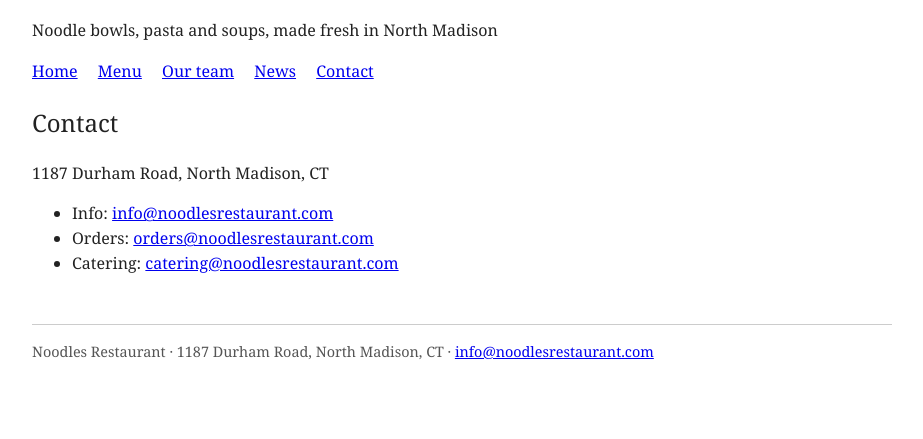
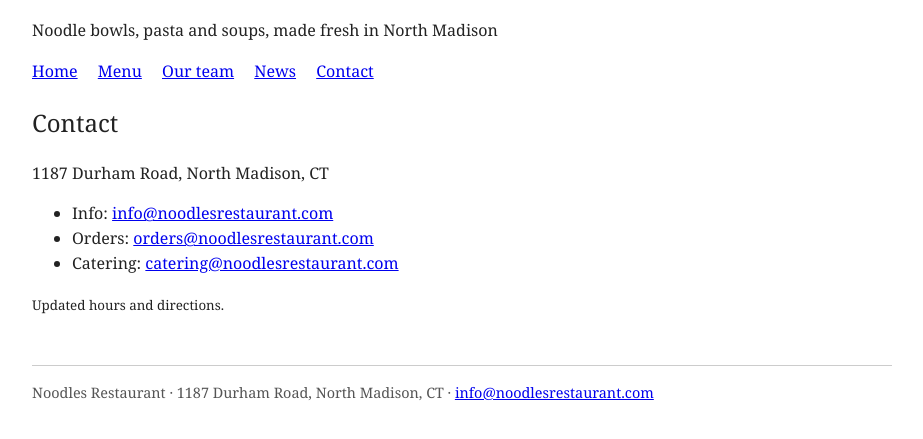
Before and after one commit to amandagreen-dev/noodlesrestaurant-site, a plain HTML site: page contact.html in a window 1280 px wide. Shown: the part 85-524 px from the top of the page, without its empty margins (178-1101 px from the left). Drawn offline with Linux system fonts and the light colour scheme.

Commit message:
Contact page: check hours and address

```diff
--- a/contact.html
+++ b/contact.html
@@ -1 +1 @@
-<!doctype html><html lang="en"><head><meta charset="utf-8"><meta name="viewport" content="width=device-width,initial-scale=1"><title>Contact – Noodles Restaurant</title><style>body{font-family:Georgia,serif;max-width:860px;margin:2rem auto;padding:0 1rem;color:#222;line-height:1.55}nav a{margin-right:1rem}h1,h2{font-weight:normal}footer{margin-top:3rem;border-top:1px solid #ccc;padding-top:1rem;font-size:.9rem;color:#555}.team li{margin:.4rem 0}.menu td{padding:.2rem 1rem .2rem 0}</style></head><body><header><h1>Noodles Restaurant</h1><p>Noodle bowls, pasta and soups, made fresh in North Madison</p><nav><a href="index.html">Home</a> <a href="menu.html">Menu</a> <a href="about.html">Our team</a> <a href="news.html">News</a> <a href="contact.html">Contact</a></nav></header><main><h2>Contact</h2><p>1187 Durham Road, North Madison, CT</p><ul><li>Info: <a href="mailto:info@noodlesrestaurant.com">info@noodlesrestaurant.com</a></li><li>Orders: <a href="mailto:orders@noodlesrestaurant.com">orders@noodlesrestaurant.com</a></li><li>Catering: <a href="mailto:catering@noodlesrestaurant.com">catering@noodlesrestaurant.com</a></li></ul></main><footer>Noodles Restaurant · 1187 Durham Road, North Madison, CT · <a href="mailto:info@noodlesrestaurant.com">info@noodlesrestaurant.com</a></footer></body></html>
+<!doctype html><html lang="en"><head><meta charset="utf-8"><meta name="viewport" content="width=device-width,initial-scale=1"><title>Contact – Noodles Restaurant</title><style>body{font-family:Georgia,serif;max-width:860px;margin:2rem auto;padding:0 1rem;color:#222;line-height:1.55}nav a{margin-right:1rem}h1,h2{font-weight:normal}footer{margin-top:3rem;border-top:1px solid #ccc;padding-top:1rem;font-size:.9rem;color:#555}.team li{margin:.4rem 0}.menu td{padding:.2rem 1rem .2rem 0}</style></head><body><header><h1>Noodles Restaurant</h1><p>Noodle bowls, pasta and soups, made fresh in North Madison</p><nav><a href="index.html">Home</a> <a href="menu.html">Menu</a> <a href="about.html">Our team</a> <a href="news.html">News</a> <a href="contact.html">Contact</a></nav></header><main><h2>Contact</h2><p>1187 Durham Road, North Madison, CT</p><ul><li>Info: <a href="mailto:info@noodlesrestaurant.com">info@noodlesrestaurant.com</a></li><li>Orders: <a href="mailto:orders@noodlesrestaurant.com">orders@noodlesrestaurant.com</a></li><li>Catering: <a href="mailto:catering@noodlesrestaurant.com">catering@noodlesrestaurant.com</a></li></ul><p><small>Updated hours and directions.</small></p></main><footer>Noodles Restaurant · 1187 Durham Road, North Madison, CT · <a href="mailto:info@noodlesrestaurant.com">info@noodlesrestaurant.com</a></footer></body></html>
```
